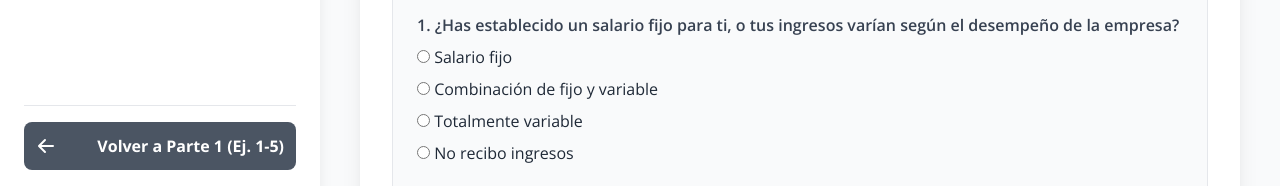
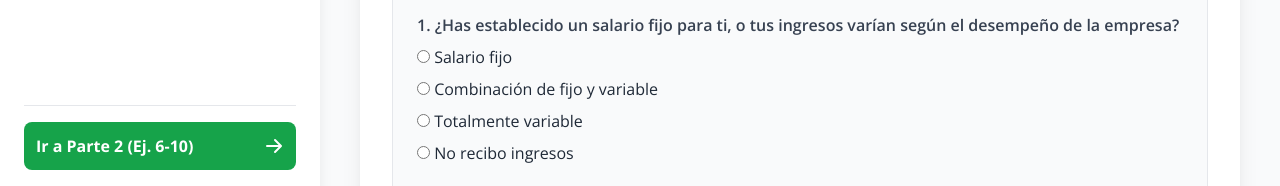
Before and after one commit to jmendezaktiva-arch/Workbook-Sesi-n-C, a plain HTML site: page index.html in a window 1280 px wide. Shown: the part 534-720 px from the top of the page. Drawn offline with nearby package versions, Linux system fonts and the light colour scheme.

Commit message:
Update index.html

```diff
--- a/index.html
+++ b/index.html
@@ -130,12 +130,12 @@
                     </ul>
             </nav>
 
-            <div class="mt-4 pt-4 border-t">
-    <a href="index.html" class="flex items-center justify-between p-3 rounded-lg text-white bg-gray-600 hover:bg-gray-700 transition-colors duration-300">
+<div class="mt-4 pt-4 border-t">
+    <a href="Workbook2.html" class="flex items-center justify-between p-3 rounded-lg text-white bg-green-600 hover:bg-green-700 transition-colors duration-300">
+        <span class="font-bold">Ir a Parte 2 (Ej. 6-10)</span>
         <svg xmlns="http://www.w3.org/2000/svg" class="h-5 w-5" viewBox="0 0 20 20" fill="currentColor">
-            <path fill-rule="evenodd" d="M9.707 16.707a1 1 0 01-1.414 0l-6-6a1 1 0 010-1.414l6-6a1 1 0 011.414 1.414L5.414 9H17a1 1 0 110 2H5.414l4.293 4.293a1 1 0 010 1.414z" clip-rule="evenodd" />
+            <path fill-rule="evenodd" d="M10.293 3.293a1 1 0 011.414 0l6 6a1 1 0 010 1.414l-6 6a1 1 0 01-1.414-1.414L14.586 11H3a1 1 0 110-2h11.586l-4.293-4.293a1 1 0 010-1.414z" clip-rule="evenodd" />
         </svg>
-        <span class="font-bold">Volver a Parte 1 (Ej. 1-5)</span>
     </a>
 </div>
 
```
